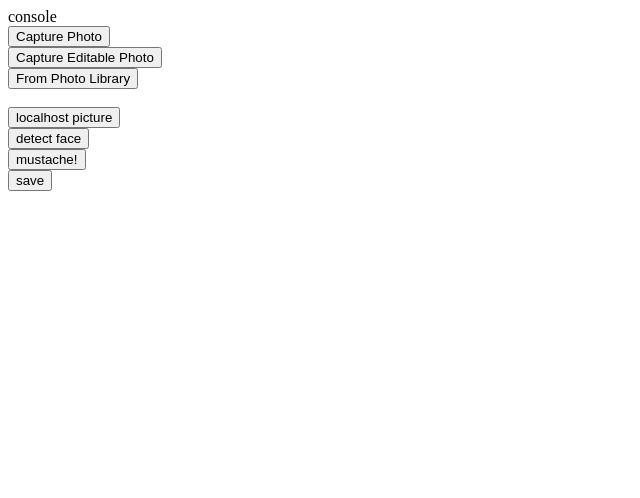
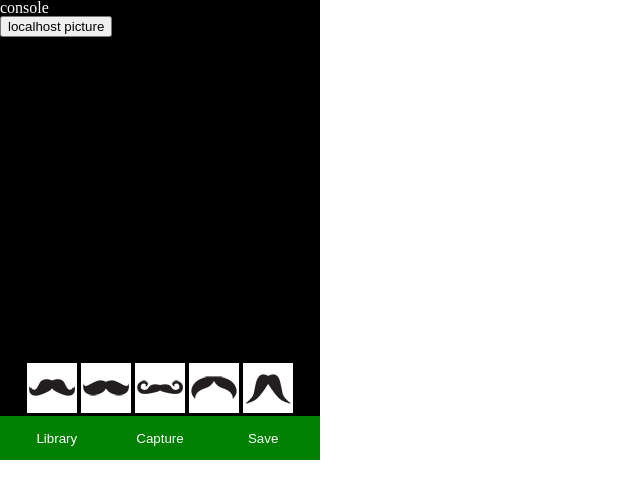
Before and after one commit to nremond/mostaccio, a plain HTML site: page index.html in a window 1280 px wide. Shown: the whole page, without its empty margins (0-640 px from the left). Drawn offline with Linux system fonts and the light colour scheme.

Commit message:
first draft of GUI enhancements + mustache selection

```diff
--- a/index.html
+++ b/index.html
@@ -1,7 +1,9 @@
 <!DOCTYPE html>
 <html>
     <head>
-        <title>Capture Photo</title>
+        <title>Mostaccio</title>
+
+        <meta name="viewport" content="initial-scale=1.0, user-scalable=no">
 
         <script type="text/javascript" charset="utf-8" src="js/cordova-1.5.0.js"></script>
         <script type="text/javascript" src="js/jquery-1.7.1.min.js"></script>
@@ -22,6 +24,10 @@
             function onDeviceReady() {
                 pictureSource = navigator.camera.PictureSourceType;
                 destinationType = navigator.camera.DestinationType;
+
+                document.addEventListener('touchmove', function(e) {
+                    e.preventDefault();
+                }, false);
             }
 
             // Called when a photo is successfully retrieved
@@ -65,14 +71,31 @@
 
                 $("#largeImage").on("load", function(){
 
-                    var c = $("#smallCanvas").get(0);
-                    var ctx = c.getContext("2d");
+                    var canvas = $("#smallCanvas").get(0);
+                    var ctx = canvas.getContext("2d");
 
                     // TODO
-                    c.width = 320;
-                    c.height = 239;
+                    canvas.width = 320;
+                    canvas.height = 240;
 
-                    ctx.drawImage($(this).get(0), 0, 0, 320, 239);
+
+                       /*if($(this).width() > $(this).height()){
+                           // translate context to center of canvas
+                           ctx.translate(canvas.width / 2, canvas.height / 2);
+                           // rotate 90 degrees clockwise
+                           ctx.rotate(Math.PI / 2);
+
+                           ctx.translate(-canvas.width / 2, -canvas.height / 2);
+
+                           ctx.drawImage($(this).get(0), 0, 0,  canvas.height, canvas.width);
+                       } else {*/
+                           ctx.drawImage($(this).get(0), 0, 0, canvas.width, canvas.height);
+
+                       /*}*/
+
+
+                    detectFace();
+
                 });
             }
 
@@ -87,17 +110,6 @@
                     sourceType: pictureSource.CAMERA });
             }
 
-            // A button will call this function
-            //
-            function capturePhotoEdit() {
-                // Take picture using device camera, allow edit
-                // Don't retrieve image as base64-encoded string, it causes memory issues
-                navigator.camera.getPicture(onPhotoURISuccess, onFail, {
-                quality: 20,
-                allowEdit: true,
-                destinationType: destinationType.FILE_URI,
-                sourceType: pictureSource.CAMERA });
-            }
 
             // A button will call this function
             //
@@ -131,7 +143,7 @@
                             'height': 	coords[i].height	+'px'
                         }
                     })
-                    .appendTo('#content');
+                    .appendTo('#picture');
                 }
             }
 
@@ -148,8 +160,8 @@
 
             var PREV_TOUCH_POSITION = {};
 
-            function showMustache() {
-                $('.mustache[id!=mustache]').remove();
+            function showMustache(mustacheNumber) {
+                $('.mustache[id!=mustacheTemplate]').remove();
 
                 $('.face').each(function(i) {
                     var mustache,
@@ -166,7 +178,8 @@
                         faceLeft;
 
                     // create a mustache "instance"
-                    origMustache = $('#mustache');
+                    origMustache = $('#mustacheTemplate');
+                    origMustache.attr('src', 'img/mustache-' + mustacheNumber + '.png');
                     mustache = origMustache.clone();
 
                     facePosition = $(this).position();
@@ -177,7 +190,7 @@
 
                     // anatomy lesson...
                     mustacheRatio = origMustache.width() / origMustache.height();
-                    mustacheHeight = faceHeight / 4;
+                    mustacheHeight = faceHeight / 1.2; // empirical value based on mustache-*.png image files
                     mustacheWidth = mustacheHeight * mustacheRatio;
                     mustacheTop = faceTop + 4/5 * faceHeight - 1/3 * mustacheHeight;
                     mustacheLeft = faceLeft + 1/2 * faceWidth - 1/2 * mustacheWidth;
@@ -190,7 +203,7 @@
                         width: mustacheWidth
                     });
 
-                    mustache.appendTo('#content');
+                    mustache.appendTo('#picture');
                     mustache.attr('id', 'mustache' + i);
 
                     mustache.bind("touchstart click", function(e) {
@@ -220,7 +233,7 @@
                             height: mustacheHeight,
                             width: mustacheWidth,
                         });
-                        mustacheManipulator.appendTo('#content');
+                        mustacheManipulator.appendTo('#picture');
                         mustacheManipulator.attr('id', mustacheManipulatorId);
 
                         mustacheManipulator.bind("touchstart touchend", function(e) {
@@ -325,10 +338,7 @@
 
             </script>
             <style>
-                .face {
-                    border:2px solid #FFF;
-                }
-                #mustache {
+                #mustacheTemplate {
              /*       position: absolute;
                     visibility: hidden;
                     display: block;
@@ -351,31 +361,142 @@
                 .mustacheManipulator {
                     border: 1px solid red;
                 }
+
+                /* CSS reset */
+
+                /* http://meyerweb.com/eric/tools/css/reset/
+                   v2.0 | 20110126
+                   License: none (public domain)
+                */
+
+                html, body, div, span, applet, object, iframe,
+                h1, h2, h3, h4, h5, h6, p, blockquote, pre,
+                a, abbr, acronym, address, big, cite, code,
+                del, dfn, em, img, ins, kbd, q, s, samp,
+                small, strike, strong, sub, sup, tt, var,
+                b, u, i, center,
+                dl, dt, dd, ol, ul, li,
+                fieldset, form, label, legend,
+                table, caption, tbody, tfoot, thead, tr, th, td,
+                article, aside, canvas, details, embed,
+                figure, figcaption, footer, header, hgroup,
+                menu, nav, output, ruby, section, summary,
+                time, mark, audio, video {
+                    margin: 0;
+                    padding: 0;
+                    border: 0;
+                    font-size: 100%;
+                    font: inherit;
+                    vertical-align: baseline;
+                }
+                /* HTML5 display-role reset for older browsers */
+                article, aside, details, figcaption, figure,
+                footer, header, hgroup, menu, nav, section {
+                    display: block;
+                }
+                body {
+                    line-height: 1;
+                }
+                ol, ul {
+                    list-style: none;
+                }
+                blockquote, q {
+                    quotes: none;
+                }
+                blockquote:before, blockquote:after,
+                q:before, q:after {
+                    content: '';
+                    content: none;
+                }
+                table {
+                    border-collapse: collapse;
+                    border-spacing: 0;
+                }
+
+                /* layout */
+
+                #application {
+                    height: 460px;
+                    width: 320px;
+                    position: absolute;
+                    background: black;
+                }
+                #picture {
+                    height: 416px;
+                    width: 320px;
+                    position: absolute;
+                }
+                #mustachebar {
+                    width: 320px;
+                    position: absolute;
+                    bottom: 44px; /* toolbar height */
+                    text-align: center; /* center mustaches */
+                }
+                #mustachebar img {
+                    background: white;
+                }
+                #toolbar {
+                    background: green;
+                    height: 44px;
+                    position: absolute;
+                    width: 320px;
+                    bottom: 0;
+                    text-align: center; /* center buttons */
+                }
+                #toolbar button {
+                    width: 31%;
+                    border: 0;
+                    background: none;
+                    color: white;
+                    height: 100%;
+                }
+
+                /* to remove/hide... */
+
+                #devStuff {
+                    position: absolute;
+                    z-index: 3;
+                }
+                #console {
+                    color: white;
+                }
+                .face {
+                    border: 1px dotted #FFF;
+                }
             </style>
     </head>
     <body>
-        <div id="console">console</div>
-        <button onclick="capturePhoto();">Capture Photo</button> <br>
-        <button onclick="capturePhotoEdit();">Capture Editable Photo</button> <br>
-        <button onclick="getPhoto(pictureSource.PHOTOLIBRARY);">From Photo Library</button><br>
-        <!--button onclick="getPhoto(pictureSource.SAVEDPHOTOALBUM);">From Photo Album</button><br-->
-        <br>
-        <button onclick="debugPhoto();">localhost picture</button><br>
-        <button onclick="detectFace();">detect face</button><br>
-        <button onclick="showMustache();">mustache!</button><br>
-        <button onclick="saveImageWithMustache();">save</button><br>
+        <!-- dev stuff -->
+        <div id="devStuff">
+            <div id="console">console</div>
+            <button onclick="debugPhoto();">localhost picture</button>
+        </div>
 
-        <!--img style="display:none;width:60px;height:60px;" id="smallImage" src="" />
-        <img style="display:none;" id="largeImage" src="" /-->
-        <div id="container">
-            <div id="content">
-                <canvas id="smallCanvas"> </canvas>
-                <canvas id="largeCanvas"> </canvas>
-                <img id="mustache" class="mustache" src="img/mustache.png"/>
-                <img id="largeImage"/>
+        <!-- templates, will be cloned -->
+        <div id="mustacheManipulatorTemplate" class="mustacheManipulator"></div>
+        <img id="mustacheTemplate" class="mustache" src=""/>
+
+        <!-- never displayed, used only for importing picture and saving -->
+        <img id="largeImage"/>
+        <canvas id="largeCanvas"> </canvas>
+
+        <!-- app layout -->
+        <div id="application">
+            <div id="picture">
+                <canvas id="smallCanvas"></canvas>
+            </div>
+            <div id="mustachebar">
+                <img src="img/mustache-small-1.png" onclick="showMustache(1);"/>
+                <img src="img/mustache-small-2.png" onclick="showMustache(2);"/>
+                <img src="img/mustache-small-3.png" onclick="showMustache(3);"/>
+                <img src="img/mustache-small-4.png" onclick="showMustache(4);"/>
+                <img src="img/mustache-small-5.png" onclick="showMustache(5);"/>
+            </div>
+            <div id="toolbar">
+                <button onclick="getPhoto(pictureSource.PHOTOLIBRARY);">Library</button>
+                <button onclick="capturePhoto();">Capture</button>
+                <button onclick="saveImageWithMustache();">Save</button>
             </div>
         </div>
-
-        <div id="mustacheManipulatorTemplate" class="mustacheManipulator"></div>
     </body>
 </html>
```
